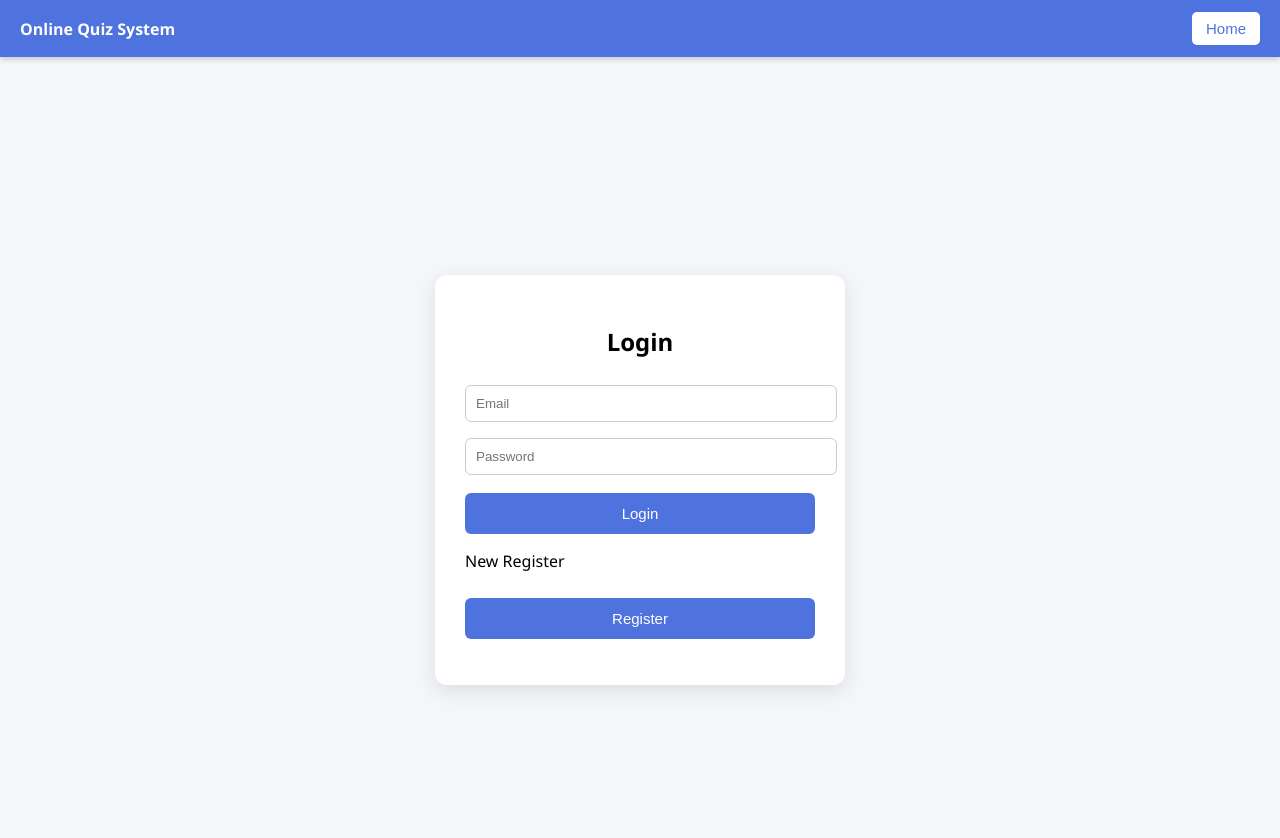
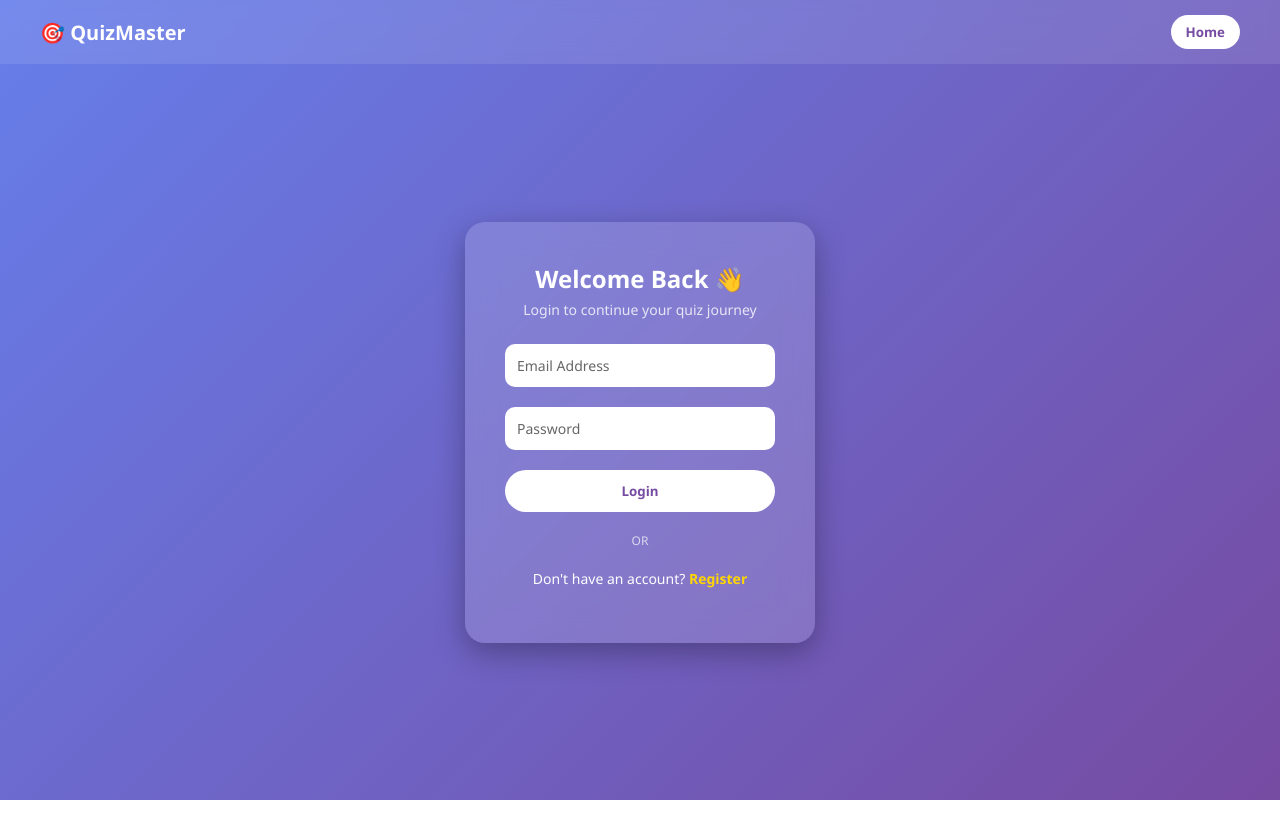
Before and after one commit to Viveksf12/online-quiz-app, a website: page frontend/login.html in a window 1280 px wide. After the commit the page ends 800 px from the top, so only its background shows below. Drawn offline with Linux system fonts and the light colour scheme.

Commit message:
enhancement of UI

```diff
--- a/frontend/login.html
+++ b/frontend/login.html
@@ -1,38 +1,53 @@
 <!DOCTYPE html>
 <html>
 <head>
-  <title>Login</title>
+  <title>Login | QuizMaster</title>
   <link rel="stylesheet" href="style.css">
+  <meta name="viewport" content="width=device-width, initial-scale=1.0">
 </head>
 
 <body>
 
   <!-- NAVBAR -->
-  <div class="navbar">
-    <div>Online Quiz System</div>
+  <nav class="navbar">
+    <div class="logo">🎯 QuizMaster</div>
     <div class="nav-links">
       <button onclick="goHome()">Home</button>
-      <button id="logoutBtn" onclick="logout()">Logout</button>
+      <button class="logout" id="logoutBtn" onclick="logout()">Logout</button>
+    </div>
+  </nav>
+
+  <div class="page">
+    <div class="card">
+
+      <h2>Welcome Back 👋</h2>
+      <p class="subtitle">Login to continue your quiz journey</p>
+
+      <div class="input-group">
+        <input id="email" type="email" required>
+        <label>Email Address</label>
+      </div>
+
+      <div class="input-group">
+        <input id="password" type="password" required>
+        <label>Password</label>
+      </div>
+
+      <button class="primary-btn" onclick="login()">Login</button>
+
+      <div class="divider">OR</div>
+
+      <p class="register-text">
+        Don't have an account?
+        <span onclick="goRegister()">Register</span>
+      </p>
+
+      <p id="msg" class="message"></p>
+
     </div>
   </div>
 
-  <div class="page">
-    <div class="container">
-      <div class="card">
-        <h2>Login</h2>
 
-        <input id="email" placeholder="Email">
-        <input id="password" placeholder="Password" type="password">
-
-        <button onclick="login()">Login</button>
-
-        <p>New Register</p>
-        <button onclick="goRegister()">Register</button>
-
-        <p id="msg"></p>
-      </div>
-    </div>
-  </div>
 
 <script>
 // ================= LOGIN =================
--- a/frontend/style.css
+++ b/frontend/style.css
@@ -1,173 +1,161 @@
-/* ================= BODY ================= */
-body{
+*{
   margin:0;
-  font-family:'Segoe UI', Arial;
-  background:#f4f6f9;
+  padding:0;
+  box-sizing:border-box;
+  font-family: 'Segoe UI', sans-serif;
 }
 
-/* ================= PAGE WRAPPER ================= */
-.page{
-  margin-top:80px;
+body{
+  background: linear-gradient(135deg, #667eea, #764ba2);
+  height:100vh;
+  display:flex;
+  flex-direction:column;
 }
 
-/* ================= CONTAINER ================= */
-.container{
+/* Navbar */
+.navbar{
+  display:flex;
+  justify-content:space-between;
+  align-items:center;
+  padding:15px 40px;
+  background: rgba(255,255,255,0.1);
+  backdrop-filter: blur(10px);
+  color:white;
+}
+
+.logo{
+  font-size:20px;
+  font-weight:bold;
+}
+
+.nav-links button{
+  padding:8px 15px;
+  margin-left:10px;
+  border:none;
+  border-radius:20px;
+  cursor:pointer;
+  font-weight:600;
+  transition:0.3s;
+}
+
+.nav-links button:hover{
+  transform:scale(1.05);
+}
+
+.logout{
+  background:#ff4d4d;
+  color:white;
+}
+
+.nav-links button:not(.logout){
+  background:white;
+  color:#764ba2;
+}
+
+/* Center Page */
+.page{
+  flex:1;
   display:flex;
   justify-content:center;
   align-items:center;
-  min-height:100vh;
 }
 
-/* ================= CARD ================= */
+/* Card */
 .card{
-  background:white;
-  padding:30px;
-  border-radius:12px;
-  box-shadow:0 6px 20px rgba(0,0,0,0.1);
+  background: rgba(255,255,255,0.15);
+  backdrop-filter: blur(15px);
+  padding:40px;
   width:350px;
-  max-width:90%;
+  border-radius:20px;
+  text-align:center;
+  color:white;
+  box-shadow:0 10px 30px rgba(0,0,0,0.3);
 }
 
-/* ================= HEADINGS ================= */
-h1,h2{
-  text-align:center;
+.card h2{
+  margin-bottom:5px;
 }
 
-/* ================= INPUT ================= */
-input{
-  width:100%;
-  padding:10px;
-  margin:8px 0;
-  border-radius:6px;
-  border:1px solid #ccc;
+.subtitle{
+  font-size:14px;
+  margin-bottom:25px;
+  opacity:0.8;
 }
 
-/* ================= GLOBAL BUTTON ================= */
-button{
+/* Floating Input */
+.input-group{
+  position:relative;
+  margin-bottom:20px;
+}
+
+.input-group input{
   width:100%;
   padding:12px;
-  margin-top:10px;
   border:none;
-  border-radius:6px;
-  background:#4e73df;
-  color:white;
-  font-size:15px;
-  cursor:pointer;
-  transition:0.2s;
+  border-radius:10px;
+  outline:none;
+  font-size:14px;
 }
 
-button:hover{
-  background:#2e59d9;
+.input-group label{
+  position:absolute;
+  left:12px;
+  top:12px;
+  color:#666;
+  font-size:14px;
+  pointer-events:none;
+  transition:0.3s;
 }
 
-/* ================= NAVBAR ================= */
-.navbar{
-  width:100%;
-  background:#4e73df;
+.input-group input:focus + label,
+.input-group input:valid + label{
+  top:-10px;
+  left:8px;
+  font-size:12px;
   color:white;
-  padding:12px 20px;
-  position:fixed;
-  top:0;
-  left:0;
-
-  display:flex;
-  justify-content:space-between;
-  align-items:center;
-
-  box-shadow:0 2px 6px rgba(0,0,0,0.2);
-  box-sizing:border-box;
-  font-weight:bold;
-  z-index:100;
 }
 
-/* ================= NAV LINKS ================= */
-.nav-links{
-  display:flex;
-  gap:10px;
+/* Buttons */
+.primary-btn{
+  width:100%;
+  padding:12px;
+  border:none;
+  border-radius:25px;
+  background:white;
+  color:#764ba2;
+  font-weight:bold;
+  cursor:pointer;
+  transition:0.3s;
 }
 
-/* ⭐ IMPORTANT: override global button width */
-.nav-links button{
-  width:auto;
-  padding:8px 14px;
-  margin-top:0;
-  border:none;
-  background:white;
-  color:#4e73df;
-  border-radius:5px;
-  cursor:pointer;
-  font-weight:500;
+.primary-btn:hover{
+  transform:translateY(-3px);
+  box-shadow:0 5px 15px rgba(0,0,0,0.3);
 }
 
-.nav-links button:hover{
-  background:#eef2ff;
+/* Divider */
+.divider{
+  margin:20px 0;
+  font-size:12px;
+  opacity:0.7;
 }
 
-/* ================= TIMER ================= */
-#timer{
-  text-align:center;
-  font-weight:bold;
-  color:#e74a3b;
-  margin-bottom:10px;
+/* Register */
+.register-text{
+  font-size:14px;
 }
 
-/* ================= QUESTION BOX ================= */
-.question{
-  margin-top:10px;
+.register-text span{
+  color:#ffd700;
+  cursor:pointer;
+  font-weight:bold;
 }
 
-/* ================= MODAL BACKGROUND ================= */
-.modal{
-  display:none;
-  position:fixed;
-  top:0;
-  left:0;
-  width:100%;
-  height:100%;
-  background:rgba(0,0,0,0.5);
-  justify-content:center;
-  align-items:center;
-  z-index:999;
+.register-text span:hover{
+  text-decoration:underline;
 }
 
-/* ================= MODAL BOX ================= */
-.modal-content{
-  background:white;
-  padding:25px;
-  border-radius:12px;
-  width:300px;
-  text-align:center;
-  box-shadow:0 5px 20px rgba(0,0,0,0.3);
-  animation:popup 0.25s ease;
-}
-
-/* ================= MODAL BUTTONS ================= */
-.modal-buttons{
+.message{
   margin-top:15px;
-  display:flex;
-  gap:10px;
-  justify-content:center;
-}
-
-.modal-buttons button{
-  width:auto;
-  padding:8px 16px;
-}
-
-/* danger button */
-.danger{
-  background:#e74a3b !important;
-  color:white !important;
-}
-
-/* ================= POPUP ANIMATION ================= */
-@keyframes popup{
-  from{
-    transform:scale(0.8);
-    opacity:0;
-  }
-  to{
-    transform:scale(1);
-    opacity:1;
-  }
-}
+  font-size:14px;
+} /*
--- a/frontend/stylehome.css
+++ b/frontend/stylehome.css
@@ -1,28 +1,151 @@
+*{
+  margin:0;
+  padding:0;
+  box-sizing:border-box;
+  font-family: 'Segoe UI', sans-serif;
+}
+
 body{
-  font-family: Arial;
-  background:#f4f4f4;
+  background: linear-gradient(-45deg, #1d2b64, #f8cdda, #1fa2ff, #12d8fa);
+  background-size: 400% 400%;
+  animation: gradientBG 12s ease infinite;
+  color:white;
+  min-height:100vh;
+}
+
+@keyframes gradientBG {
+  0%{background-position:0% 50%;}
+  50%{background-position:100% 50%;}
+  100%{background-position:0% 50%;}
+}
+
+/* NAVBAR */
+.navbar{
+  display:flex;
+  justify-content:space-between;
+  align-items:center;
+  padding:15px 50px;
+  background: rgba(255,255,255,0.1);
+  backdrop-filter: blur(10px);
+}
+
+.logo{
+  font-size:22px;
+  font-weight:bold;
+}
+
+.nav-buttons button{
+  padding:8px 18px;
+  border:none;
+  border-radius:20px;
+  margin-left:10px;
+  cursor:pointer;
+  font-weight:bold;
+  transition:0.3s;
+}
+
+.nav-buttons button:hover{
+  transform:scale(1.05);
+}
+
+.logout{
+  background:#ff4d4d;
+  color:white;
+}
+
+.nav-buttons button:not(.logout){
+  background:white;
+  color:#1d2b64;
+}
+
+/* HERO */
+.hero{
   text-align:center;
+  padding:80px 20px;
+}
+
+.hero h1{
+  font-size:42px;
+  margin-bottom:15px;
+}
+
+.hero p{
+  font-size:18px;
+  opacity:0.9;
+  margin-bottom:25px;
+}
+
+.start-btn{
+  padding:12px 25px;
+  border:none;
+  border-radius:25px;
+  background:white;
+  color:#1d2b64;
+  font-weight:bold;
+  cursor:pointer;
+  transition:0.3s;
+}
+
+.start-btn:hover{
+  transform:translateY(-5px);
+  box-shadow:0 8px 20px rgba(0,0,0,0.3);
+}
+
+/* QUIZ SECTION */
+.quiz-section{
+  padding:40px 20px;
+  text-align:center;
+}
+
+.quiz-section h2{
+  margin-bottom:30px;
+  font-size:28px;
 }
 
 .container{
   display:flex;
   flex-wrap:wrap;
   justify-content:center;
-  margin-top:30px;
 }
 
 .card{
-  background:white;
-  width:200px;
-  margin:15px;
-  padding:20px;
-  border-radius:10px;
-  box-shadow:0 4px 8px rgba(0,0,0,0.1);
+  background: rgba(255,255,255,0.15);
+  backdrop-filter: blur(15px);
+  width:220px;
+  margin:20px;
+  padding:30px 20px;
+  border-radius:20px;
   cursor:pointer;
-  transition:0.3s;
+  transition:0.4s ease;
+  border:1px solid rgba(255,255,255,0.2);
+}
+
+.card i{
+  font-size:40px;
+  margin-bottom:15px;
+}
+
+.card h3{
+  margin-bottom:10px;
+}
+
+.card p{
+  font-size:14px;
+  opacity:0.9;
 }
 
 .card:hover{
-  transform:scale(1.05);
-  background:#e3f2fd;
+  transform: translateY(-12px);
+  background:white;
+  color:#1d2b64;
+  box-shadow:0 15px 30px rgba(0,0,0,0.3);
 }
+
+/* FOOTER */
+footer{
+  text-align:center;
+  padding:20px;
+  margin-top:40px;
+  background: rgba(255,255,255,0.1);
+  backdrop-filter: blur(10px);
+}
```
Also changed, not shown: frontend/index.html (+40 -20 lines), frontend/register.html (+48 -24 lines).
